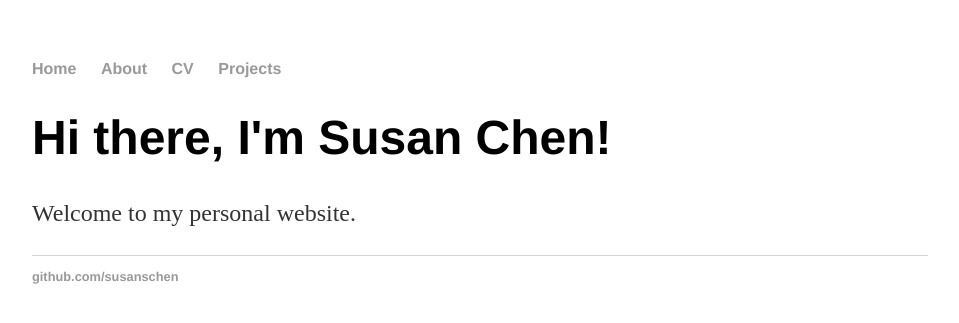
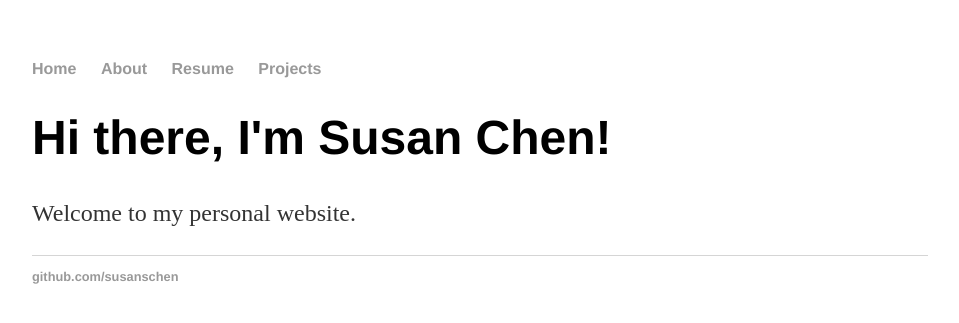
Before and after one commit to susanschen/susanschen.github.io, a Jekyll site: the page built from index.html, in a window 1280 px wide. Shown: the top 323 px of the page, without its empty margins (160-1119 px from the left). Built offline with Jekyll 4.4.1, drawn with Linux system fonts in a browser that asks for light colours.

Commit message:
Add resume

```diff
--- a/_layouts/default.html
+++ b/_layouts/default.html
@@ -10,7 +10,7 @@
                 <ul>
                     <li><a href="/">Home</a></li>
                     <li><a href="/about">About</a></li>
-                    <li><a href="/cv">CV</a></li>
+                    <li><a href="https://susanschen.github.io/resume/">Resume</a></li>
                     <li><a href="/blog">Projects</a></li>
                 </ul>
             </nav>
```
